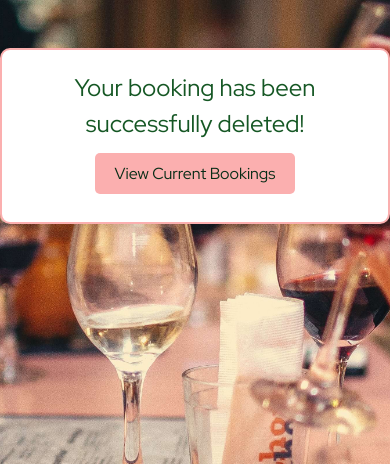
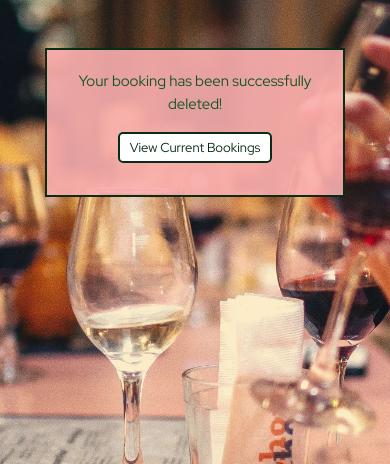
Before and after one commit to Maximiliane-K/ristorante-amore, a Django app: page /booking-deleted/ in a window 390 px wide. Shown: the part 130-594 px from the top of the page. Run offline with Django 3.2, Linux system fonts and the light colour scheme; some libraries are stand-ins or nearby versions.

Commit message:
Style deleted success page and add media queries

```diff
--- a/bookings/templates/bookings/booking_deleted_successfully.html
+++ b/bookings/templates/bookings/booking_deleted_successfully.html
@@ -4,6 +4,6 @@
 {% block content %}
 <div class="container booking-deleted-container mt-5">
     <p class="success-message">Your booking has been successfully deleted!</p>
-    <p><a href="{% url 'bookings:view_bookings' %}" class="custom-link">View Current Bookings</a></p>
+    <p><a href="{% url 'bookings:view_bookings' %}" class="view-booking-link">View Current Bookings</a></p>
 </div>
 {% endblock %}
--- a/static/css/style.css
+++ b/static/css/style.css
@@ -376,31 +376,36 @@ input, #id_time, #id_num_people {
 
 /* styling for success page after booking deletion*/
 .booking-deleted-container {
+    max-width: 600px;
+    margin: 50px auto;
+    padding: 20px;
+    display: flex;
+    flex-direction: column;
+    justify-content: center;
+    align-items: center;
     text-align: center;
-    padding: 20px;
-    border: 2px solid #FBAFAF;
-    border-radius: 10px;
-    box-shadow: 0 4px 8px rgba(0, 0, 0, 0.1);
-    background-color: #FFFFFF;
+    border: 2px solid #082C16;
+    background-color: rgba(250, 175, 175, 0.9);
 }
 
 .success-message {
-    font-size: 24px;
+    font-size: 20px;
     color: #155724;
     margin-bottom: 20px;
 }
 
-.custom-link {
-    background-color: #FBAFAF;
-    border-color: #FBAFAF;
+.view-booking-link {
+    background-color: #FFFFFF;
+    border: 2px solid #082C16;
     color: #082C16;
     padding: 10px 20px;
     font-size: 16px;
     border-radius: 5px;
+    cursor: pointer;
     text-decoration: none;
 }
 
-.custom-link:hover {
+.view-booking-link:hover {
     background-color: #082C16;
     color: #FBAFAF;
 }
@@ -420,6 +425,19 @@ input, #id_time, #id_num_people {
     .confirm-delete-container {
         max-width: 90%;
         margin: 20px
+    }
+
+    .booking-deleted-container {
+        max-width: 300px;
+    }
+
+    .success-message {
+        font-size: 15px;
+    }
+
+    .view-booking-link {
+        padding: 5px 10px;
+        font-size: 13px;
     }
 }
 
```
